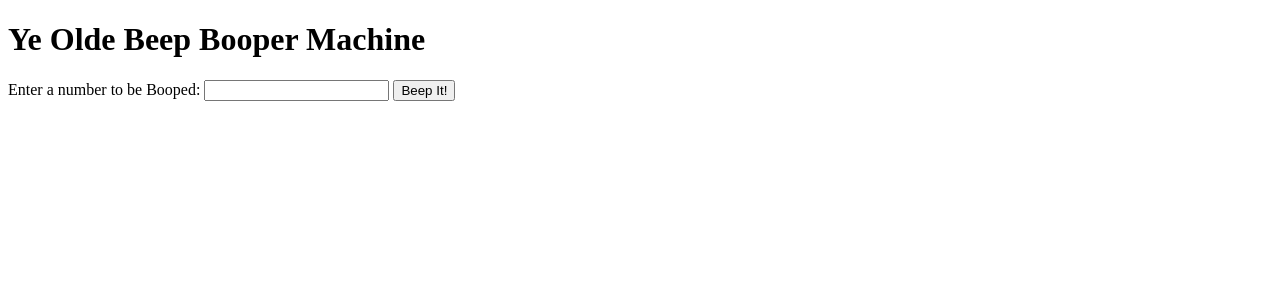
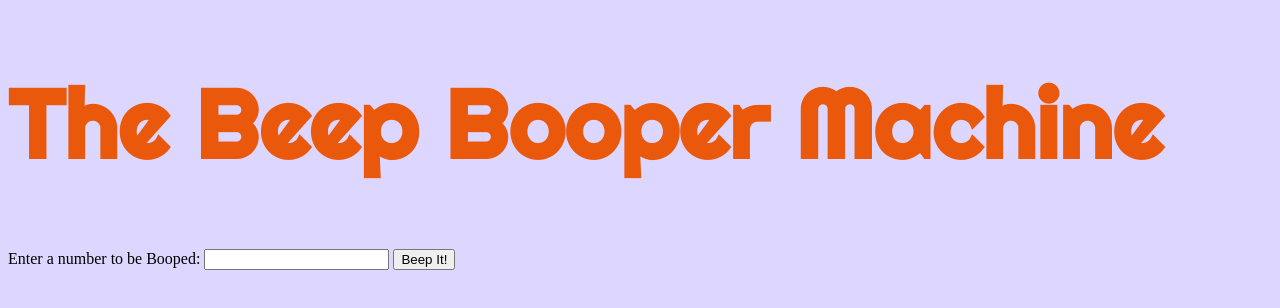
Before and after one commit to emmalgs/beepboop, a plain HTML site: page index.html in a window 1280 px wide. Drawn offline with Linux system fonts and the light colour scheme; a web font is replaced by a local one.

Commit message:
pick header font and color

```diff
--- /dev/null
+++ b/css/styles.css
@@ -0,0 +1,22 @@
+@import url('https://fonts.googleapis.com/css2?family=Beth+Ellen&family=Josefin+Sans:ital,wght@0,300;0,700;1,300&family=Montserrat:ital,wght@0,400;0,700;1,200&family=Oi&family=Righteous&family=Unbounded:wght@300;800&display=swap');
+
+:root {
+  --main-light-color: #ddd6fe;
+  --main-dark-color: #ea580c;
+  --highlight-color: #fde047;
+  --text-color: #4d7c0f;
+}
+
+* {
+  box-sizing: border-box;
+}
+
+body {
+  background-color: var(--main-light-color);
+}
+
+h1 {
+  font-family: Righteous, Times, serif;
+  font-size: 6em;
+  color: var(--main-dark-color)
+}
--- a/index.html
+++ b/index.html
@@ -2,13 +2,14 @@
 <html lang="en">
 <head>
   <script src="js/scripts.js"></script>
+  <link rel="stylesheet" href="css/styles.css">
   <meta charset="UTF-8">
   <meta http-equiv="X-UA-Compatible" content="IE=edge">
   <meta name="viewport" content="width=device-width, initial-scale=1.0">
   <title>Ye Olde Beep Booper Machine</title>
 </head>
 <body>
-  <h1>Ye Olde Beep Booper Machine</h1>
+  <h1>The Beep Booper Machine</h1>
   <form>
     <label for="input">Enter a number to be Booped:</label>
     <input type="text" name="input" id="input">
--- a/js/scripts.js
+++ b/js/scripts.js
@@ -1,4 +1,3 @@
-
 // Business Logic
 
 function beepBooper(input) {
@@ -39,10 +38,9 @@ function getUserInput(e) {
   e.preventDefault();
   const outputParagraph = document.createElement("p");
   const outputDisplay = document.getElementById("output-container");
-
   const input = document.getElementById("input").value;
   const output = beepBooper(input);
-  outputParagraph.innerText = output;
+  outputParagraph.innerText = output.join(", ");
   outputDisplay.append(outputParagraph)
 }
 
```
Also changed, not shown: 1 other file.
